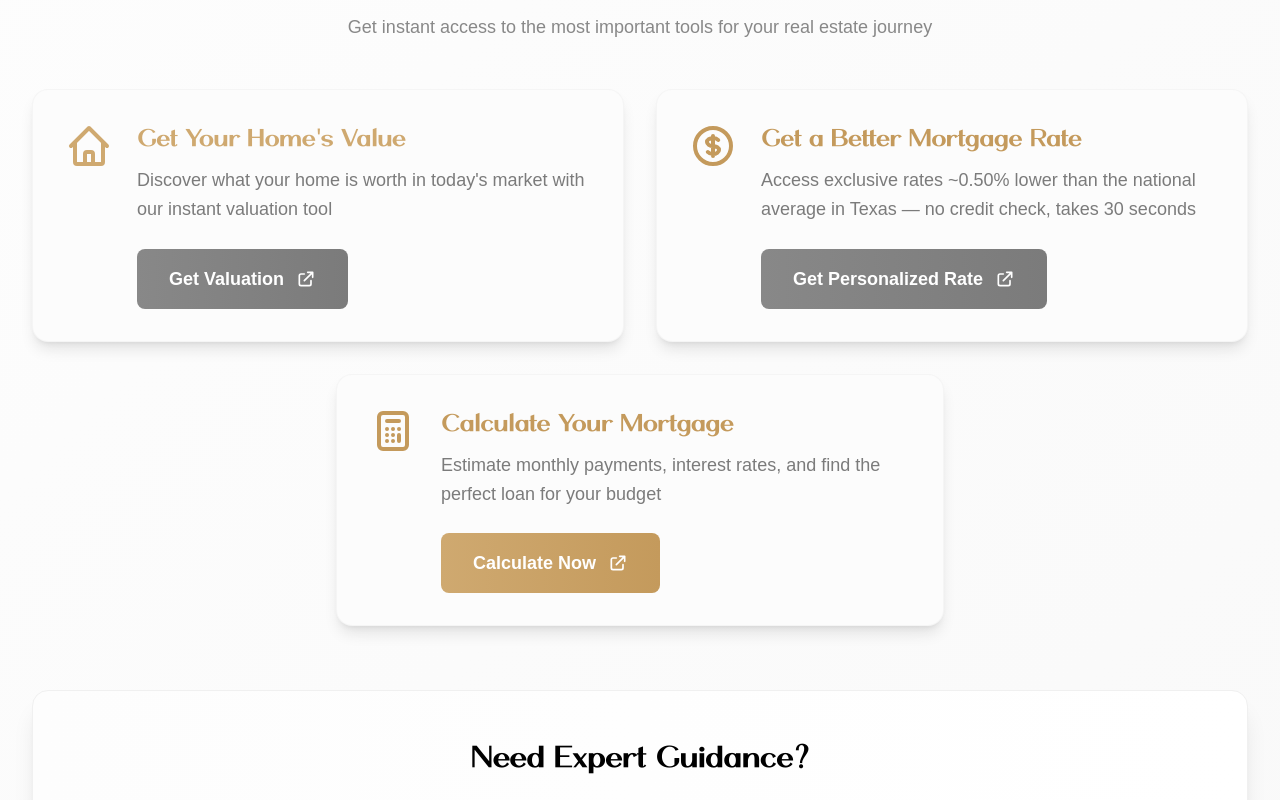
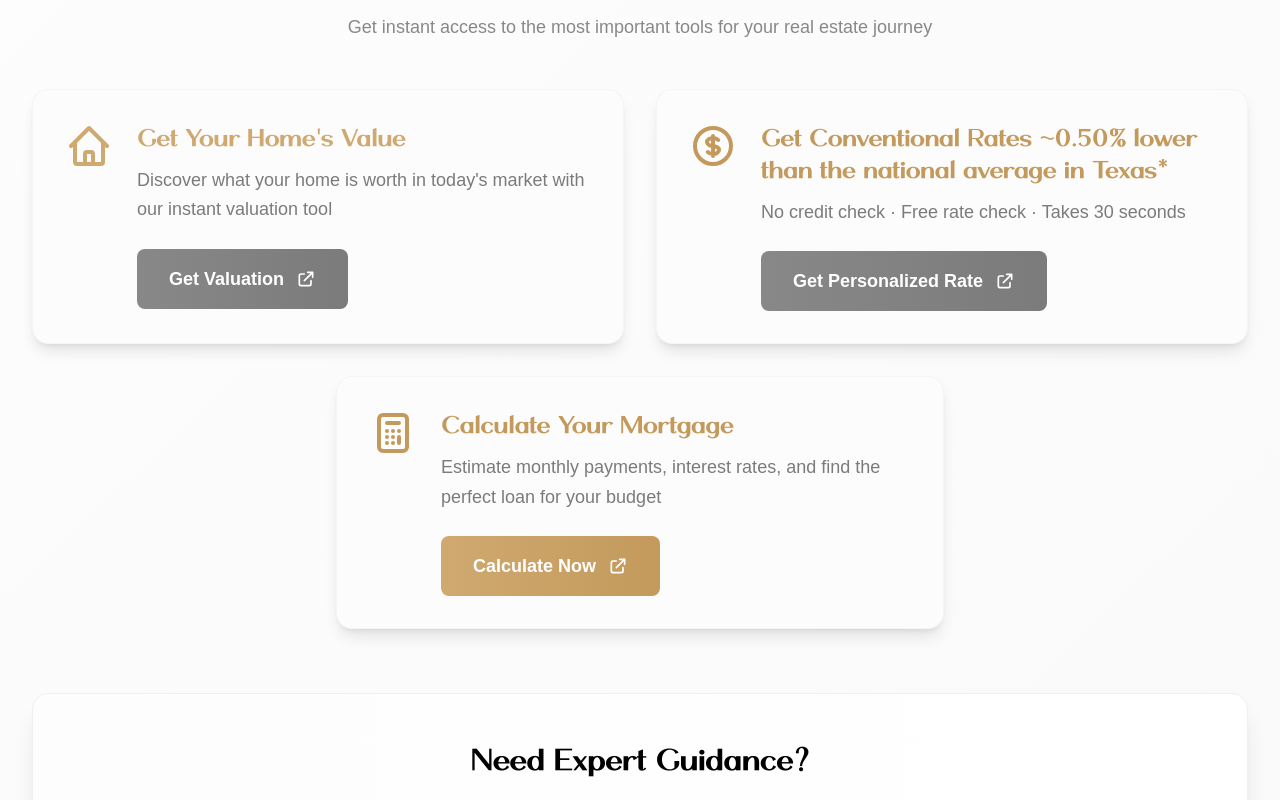
Before and after one commit to cesar-thela-media/stavros, a Next.js app: page / in a window 1280 px wide. Shown: the part 1040-1840 px from the top of the page. Built offline with nearby package versions, Linux system fonts and the light colour scheme.

Commit message:
Update Ralo box titles to match client's exact wording
QuickTools: 'Get Conventional Rates ~0.50% lower than the national average in Texas*'
KWTools: 'Get Conventional Rates ~0.50% Lower'
Description: 'No credit check · Free rate check · Takes 30 seconds'

```diff
--- a/src/components/KWTools.tsx
+++ b/src/components/KWTools.tsx
@@ -33,8 +33,8 @@ const kwTools = [
     color: " text-forest-600"
   },
   {
-    title: "Ralo Mortgage Partner",
-    description: "Get rates ~0.50% lower than the national average — free rate check in 30 seconds, no credit check required",
+    title: "Get Conventional Rates ~0.50% Lower",
+    description: "No credit check · Free rate check · Takes 30 seconds",
     url: "https://partners.ralo.com/spero-stavros",
     icon: (
       <svg className="w-8 h-8" fill="none" stroke="currentColor" viewBox="0 0 24 24">
--- a/src/components/QuickTools.tsx
+++ b/src/components/QuickTools.tsx
@@ -14,8 +14,8 @@ const quickTools = [
     textColor: "text-champagne-600"
   },
   {
-    title: "Get a Better Mortgage Rate",
-    description: "Access exclusive rates ~0.50% lower than the national average in Texas — no credit check, takes 30 seconds",
+    title: "Get Conventional Rates ~0.50% lower than the national average in Texas*",
+    description: "No credit check · Free rate check · Takes 30 seconds",
     url: "https://partners.ralo.com/spero-stavros",
     buttonText: "Get Personalized Rate",
     icon: (
```
